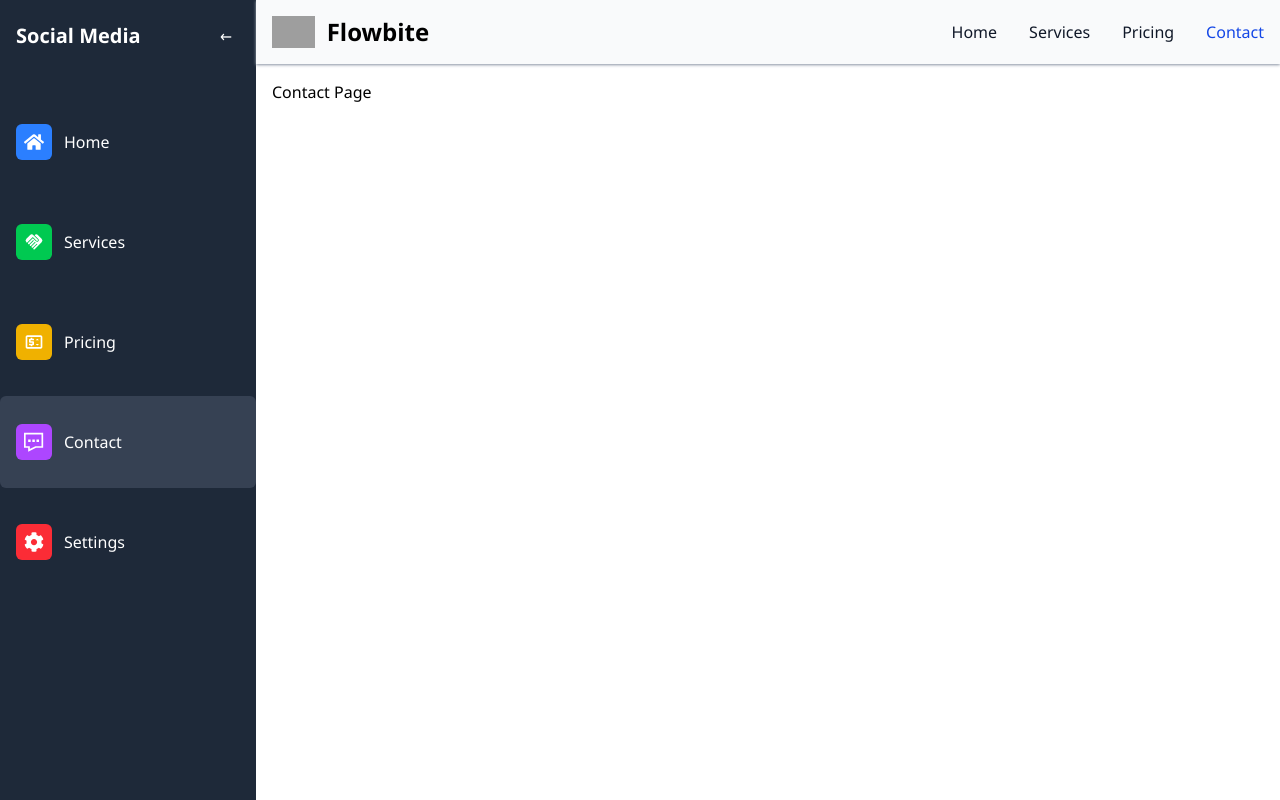
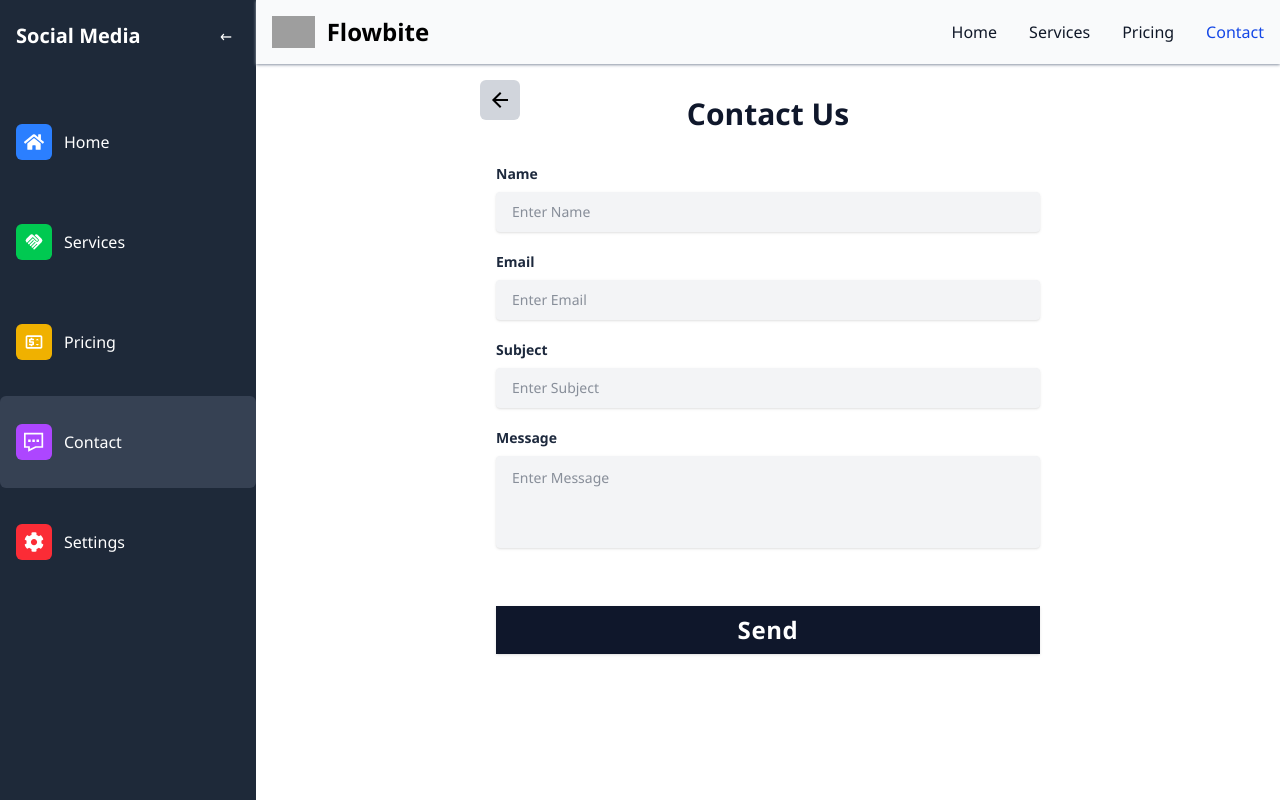
Before and after one commit to ahmeteid/shop-app, a React (Vite) app: page /contact in a window 1280 px wide. Built offline with nearby package versions, Linux system fonts and the light colour scheme; no server answers; grey boxes are pictures that could not be loaded.

Commit message:
Contact page is done & created Back btn as a reusaple component

```diff
--- a/package.json
+++ b/package.json
@@ -17,6 +17,7 @@
     "react-dom": "^19.0.0",
     "react-icons": "^5.5.0",
     "react-router-dom": "^6.30.0",
+    "sweetalert2": "^11.17.2",
     "tailwindcss": "^4.0.12"
   },
   "devDependencies": {
--- /dev/null
+++ b/src/components/BackBtn.jsx
@@ -0,0 +1,15 @@
+import { Link } from "react-router-dom";
+import "../styles/BackBtn.css";
+import { IoMdArrowBack } from "react-icons/io";
+
+function BackBtn() {
+  return (
+    <>
+      <Link to="/" className="back-btn">
+        <IoMdArrowBack />
+      </Link>
+    </>
+  );
+}
+
+export default BackBtn;
--- a/src/pages/Contact.jsx
+++ b/src/pages/Contact.jsx
@@ -1,7 +1,95 @@
+import Swal from "sweetalert2";
+import BackBtn from "../components/BackBtn";
+import "../styles/Contact.css";
+
 function Contact() {
+  const onSubmit = async (event) => {
+    event.preventDefault();
+    const form = event.target;
+    const formData = new FormData(form);
+
+    formData.append("access_key", "2cd04358-d5d3-40f8-83b7-e8450ecd2994");
+
+    const object = Object.fromEntries(formData);
+    const json = JSON.stringify(object);
+
+    const res = await fetch("https://api.web3forms.com/submit", {
+      method: "POST",
+      headers: {
+        "Content-Type": "application/json",
+        Accept: "application/json",
+      },
+      body: json,
+    }).then((res) => res.json());
+
+    if (res.success) {
+      // console.log("Success", res);
+      Swal.fire({
+        title: "Success!",
+        text: "Your Message Has Sent!",
+        icon: "success",
+      });
+      form.reset();
+    } else {
+      Swal.fire({
+        icon: "error",
+        title: "Oops...",
+        text: "Something went wrong! please check your Email",
+      });
+    }
+  };
+
   return (
     <>
-      <h1>Contact Page</h1>
+      <div className="contact-page">
+        <BackBtn />
+        <h1 className="title-text">Contact us</h1>
+        <form onSubmit={onSubmit} className="form-content">
+          <div>
+            <label className="label-text">Name</label>
+            <input
+              type="text"
+              name="name"
+              required
+              placeholder="Enter Name"
+              className="input-text"
+            />
+          </div>
+          <div>
+            <label className="label-text">Email</label>
+            <input
+              type="email"
+              name="email"
+              required
+              placeholder="Enter Email"
+              className="input-text"
+            />
+          </div>
+          <div>
+            <label className="label-text">Subject</label>
+            <input
+              type="text"
+              name="subject"
+              required
+              placeholder="Enter Subject"
+              className="input-text"
+            />
+          </div>
+          <div>
+            <label className="label-text">Message</label>
+            <textarea
+              placeholder="Enter Message"
+              name="message"
+              required
+              rows="4"
+              className="message"
+            ></textarea>
+          </div>
+          <button type="submit" className="form-btn">
+            Send
+          </button>
+        </form>
+      </div>
     </>
   );
 }
--- a/src/pages/ProductDetails.jsx
+++ b/src/pages/ProductDetails.jsx
@@ -6,6 +6,7 @@ import "../styles/ProductDetails.css";
 import { IoMdArrowBack } from "react-icons/io";
 import { ProductsContext } from "../context/ProductsContext";
 import { useContext } from "react";
+import BackBtn from "../components/BackBtn";
 
 function ProductDetails() {
   let { productId } = useParams();
@@ -20,9 +21,17 @@ function ProductDetails() {
     return <div>Loading...</div>;
   }
 
+  if (!products) {
+    return <div>No products available</div>;
+  }
+
   const product = products.find(
     (product) => product.id === parseInt(productId)
   );
+
+  if (!product) {
+    return <div>Product not found</div>;
+  }
 
   // const [product, setProduct] = useState([]);
   // const [isLoading, setIsLoading] = useState(false);
@@ -48,9 +57,7 @@ function ProductDetails() {
   return (
     <>
       <div className="container-details">
-        <Link to="/" className="back-btn">
-          <IoMdArrowBack />
-        </Link>
+        <BackBtn />
         <div className="product-img">
           <img className="" src={product.image} alt={product.title} />
         </div>
--- /dev/null
+++ b/src/styles/BackBtn.css
@@ -0,0 +1,5 @@
+@import "tailwindcss";
+
+.back-btn {
+    @apply absolute top-0 text-2xl bg-gray-300 left-0 p-2 rounded-md hover:scale-105 cursor-pointer hover:text-blue-500 transition-all duration-200 ease-in-out;
+}
--- /dev/null
+++ b/src/styles/Contact.css
@@ -0,0 +1,31 @@
+@import "tailwindcss";
+
+.contact-page {
+
+    @apply relative capitalize p-4 mx-auto max-w-xl bg-white;
+
+    & .title-text {
+        @apply text-3xl text-slate-900 font-semibold text-center;
+    }
+
+    & .form-content {
+        @apply mt-8 space-y-5;
+
+        & .label-text {
+            @apply text-sm text-slate-800 font-bold mb-2 block;
+        }
+
+        & .input-text {
+            @apply shadow focus:shadow-2xl rounded-sm w-full py-2.5 px-4 text-slate-800 bg-gray-100 border-0 focus:outline-1 outline-slate-900 focus:bg-transparent text-sm transition-all;
+        }
+
+        & .message {
+            @apply shadow focus:shadow-2xl rounded-sm resize-none w-full px-4 text-slate-800 bg-gray-100 outline-0 focus:outline-1 outline-slate-900 focus:bg-transparent text-sm pt-3 transition-all;
+        }
+
+        & .form-btn {
+            @apply shadow hover:shadow-2xl cursor-pointer !mt-8 text-white bg-slate-900 hover:bg-slate-800 tracking-wide text-2xl font-semibold hover:text-gray-300 px-4 py-2 w-full outline-none;
+        }
+    }
+
+}
--- a/src/styles/ProductDetails.css
+++ b/src/styles/ProductDetails.css
@@ -2,10 +2,6 @@
 
 .container-details {
     @apply relative grid sm:grid-cols-1 md:grid-cols-3 gap-4;
-
-    & .back-btn {
-        @apply absolute top-0 text-2xl bg-gray-300 left-0 p-2 rounded-md hover:scale-105 cursor-pointer hover:text-blue-500 transition-all duration-200 ease-in-out;
-    }
 
     & .product-img {
         @apply rounded-md h-95 bg-white px-2 py-3 col-span-2 overflow-hidden;
```
Also changed, not shown: 1 other file (tests, documents, lock files or other folders).
